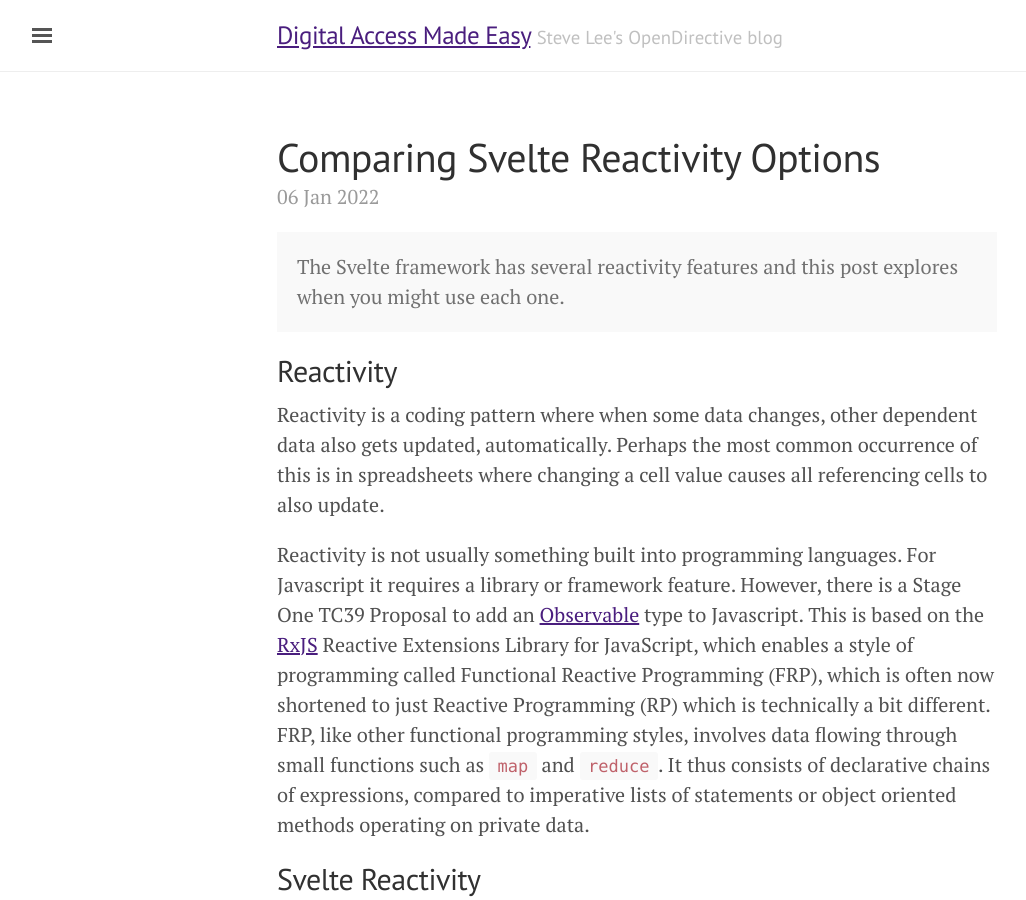
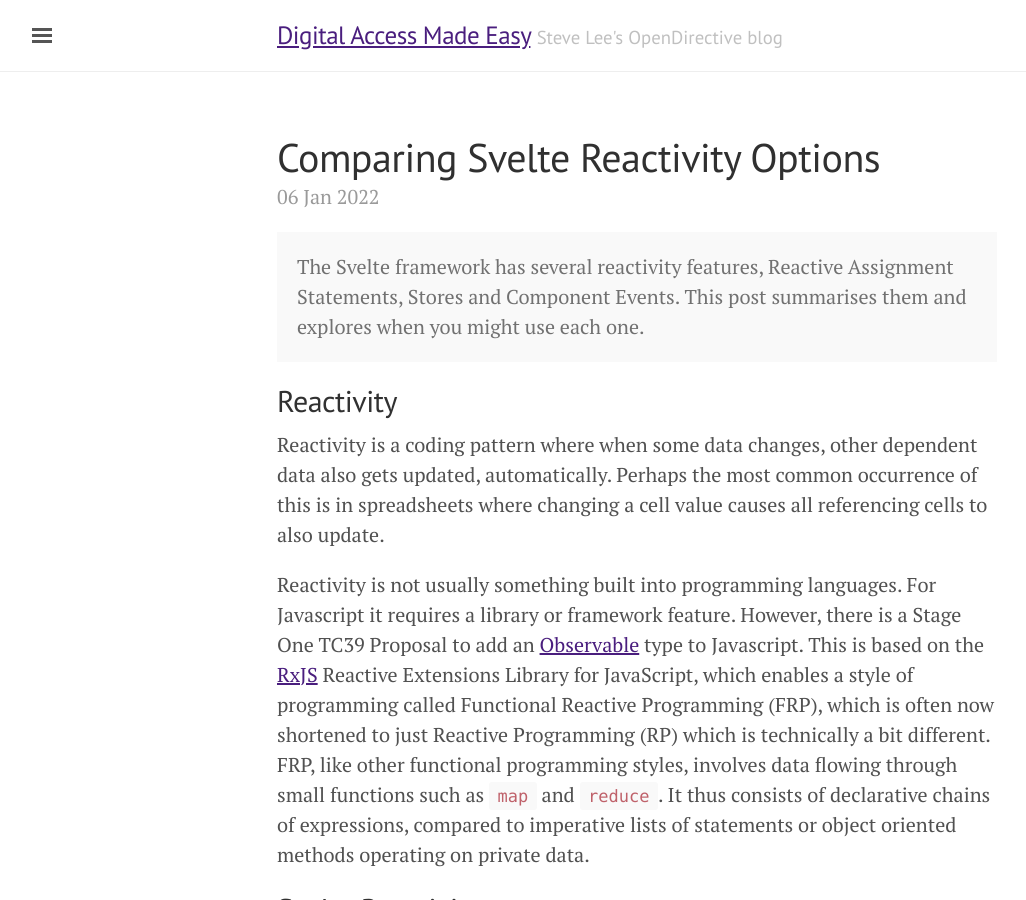
Before and after one commit to OpenDirective/opendirective.github.io, a Jekyll site: the page built from _posts/2022-01-06-comparing-svelte-reactivity-options.md, in a window 1280 px wide and 900 px high. Shown: the whole window, without its empty margins (3-1029 px from the left). Built offline with Jekyll 4.4.1, drawn with Linux system fonts in a browser that asks for light colours.

Commit message:
Update TLDR

```diff
--- a/_posts/2022-01-06-comparing-svelte-reactivity-options.md
+++ b/_posts/2022-01-06-comparing-svelte-reactivity-options.md
@@ -3,7 +3,7 @@
 title: Comparing Svelte Reactivity Options
 ---
 
-<div class="message"> The Svelte framework has several reactivity features and this post explores when you might use each one.
+<div class="message"> The Svelte framework has several reactivity features, Reactive Assignment Statements, Stores and Component Events. This post summarises them and explores when you might use each one.
 </div>
 
 ## Reactivity
```
